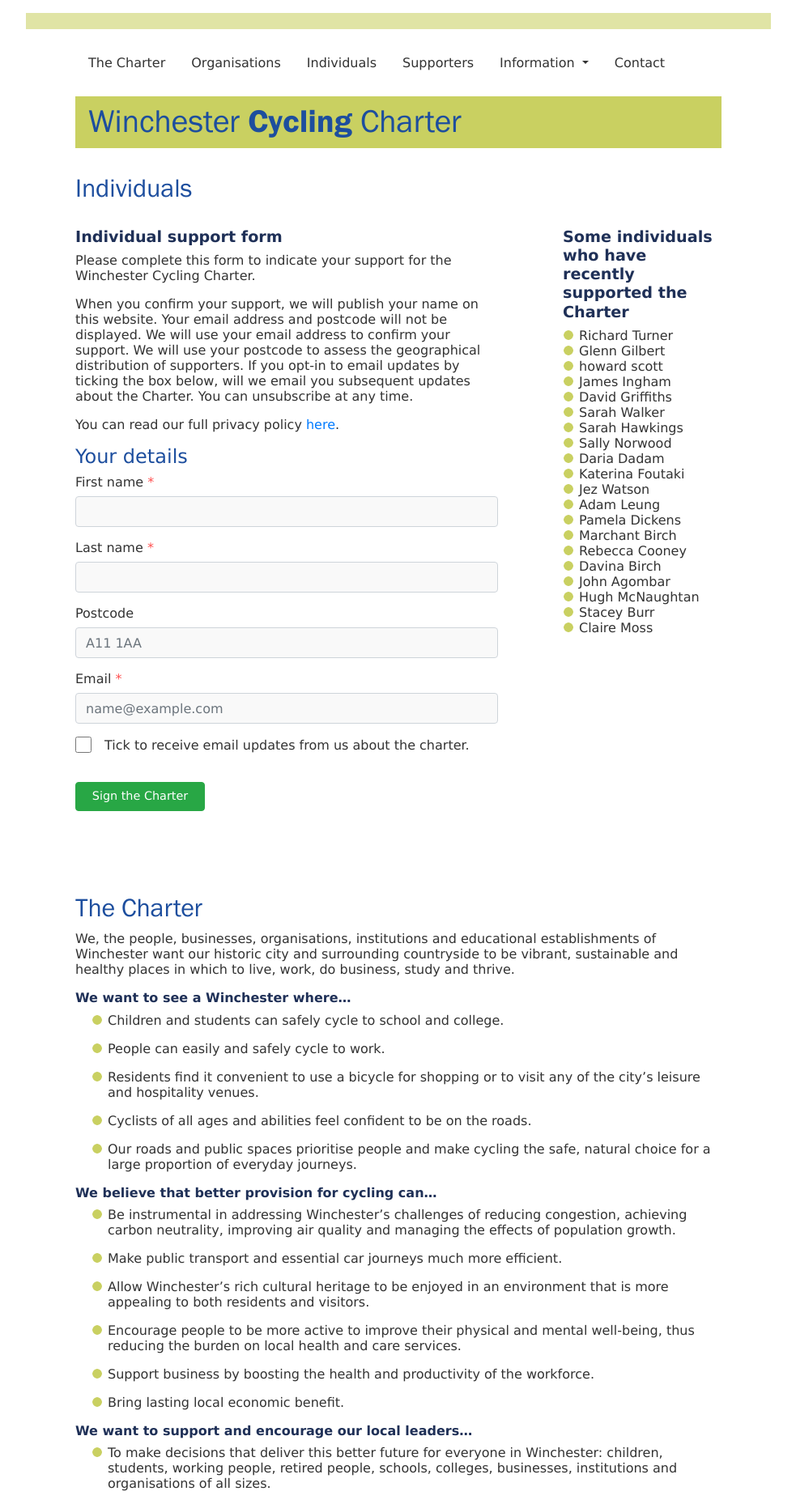
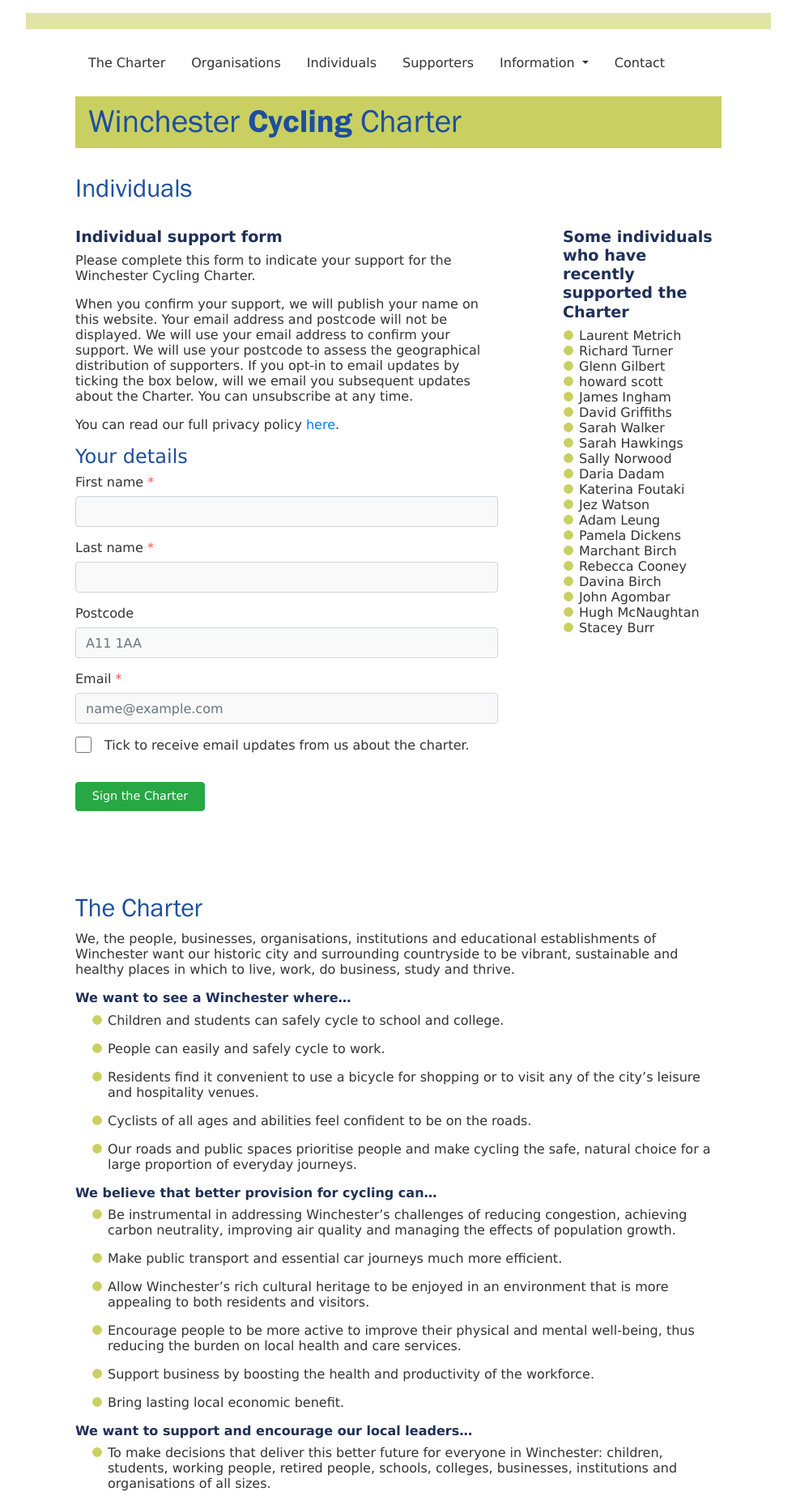
Before and after one commit to winchestercyclingcharter/winchestercyclingcharter.github.io, a Jekyll site: the page built from ind-page.md, in a window 1280 px wide. Shown: the whole page at 81% size, without its empty margins (148-1131 px from the left). Built offline with Jekyll 4.4.1, drawn with Linux system fonts in a browser that asks for light colours; nearby versions of some CDN libraries.

Commit message:
Update people.yml

```diff
--- a/_data/people.yml
+++ b/_data/people.yml
@@ -571,3 +571,4 @@ people:
 - { lastname: scott, firstname: howard, dt: 20211015-124233-800300 }
 - { lastname: Gilbert, firstname: Glenn, dt: 20211015-212405-667649 }
 - { lastname: Turner, firstname: Richard, dt: 20211015-215654-337100 }
+- { lastname: Metrich , firstname: Laurent, dt: 20211016-071324-724785 }
```
